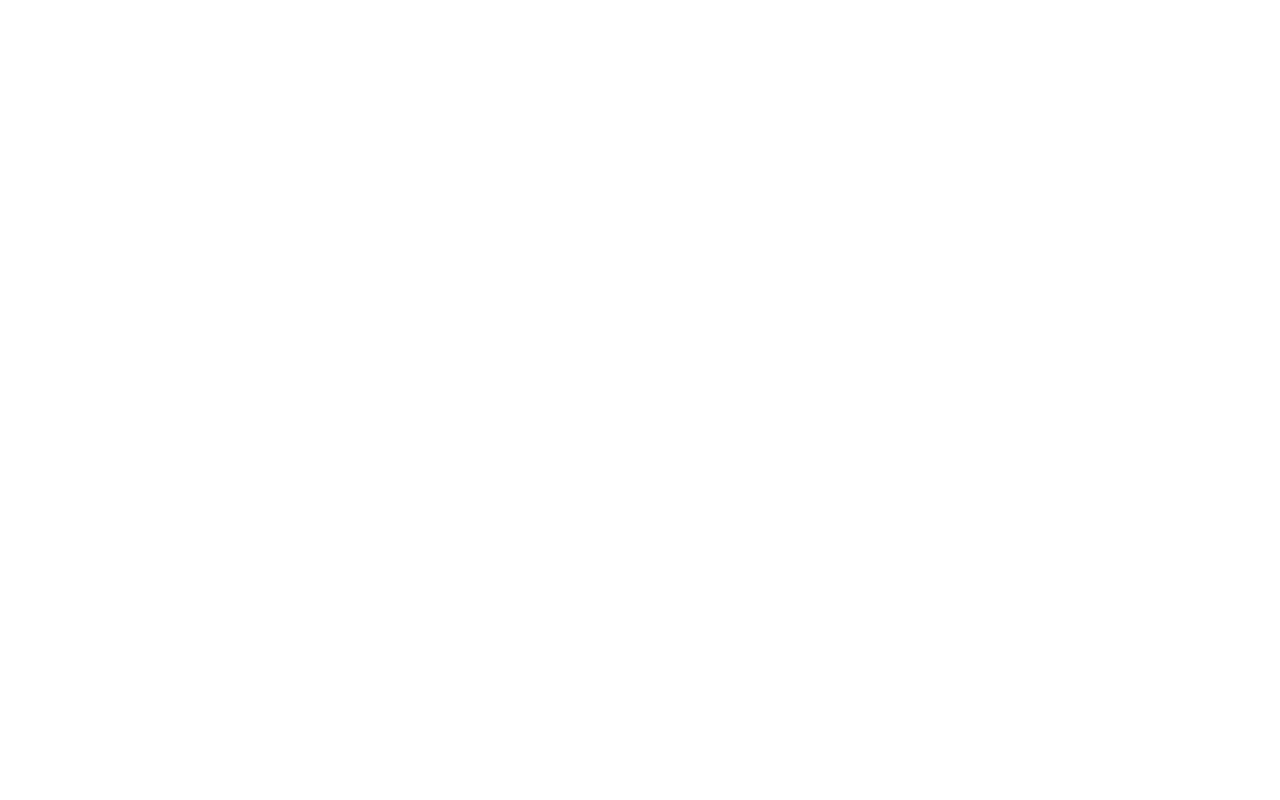
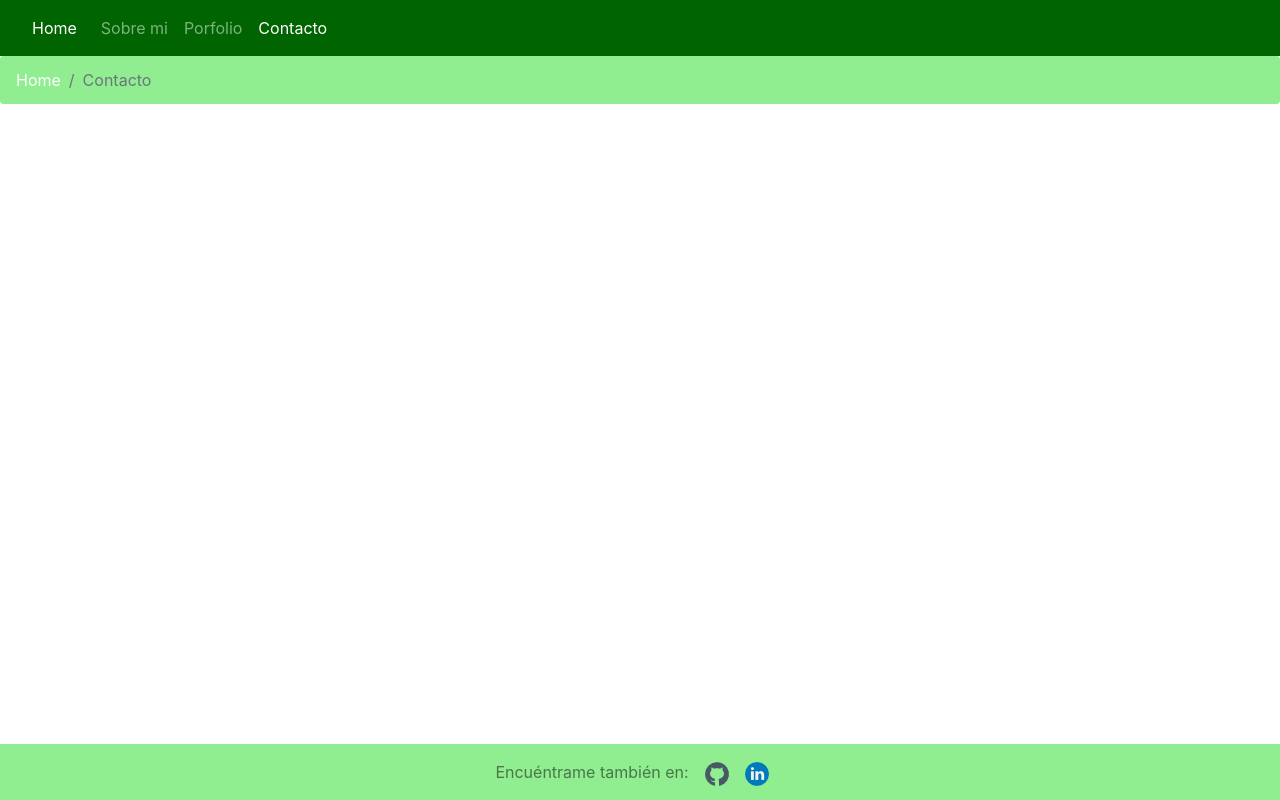
Before and after one commit to diegosuarez-dev/personal-website, a plain HTML site: page contacto.html in a window 1280 px wide. Drawn offline with nearby package versions, Linux system fonts and the light colour scheme.

Commit message:
Iniciando estructura de contacto

```diff
--- a/contacto.html
+++ b/contacto.html
@@ -1,11 +1,59 @@
 <!DOCTYPE html>
 <html lang="en">
+
 <head>
     <meta charset="UTF-8">
     <meta name="viewport" content="width=device-width, initial-scale=1.0">
-    <title>Document</title>
+    <!-- Bootstrap CSS -->
+    <link rel="stylesheet" href="https://stackpath.bootstrapcdn.com/bootstrap/4.4.1/css/bootstrap.min.css"
+        integrity="sha384-Vkoo8x4CGsO3+Hhxv8T/Q5PaXtkKtu6ug5TOeNV6gBiFeWPGFN9MuhOf23Q9Ifjh" crossorigin="anonymous">
+    <link rel="stylesheet" href="css/stylesContacto.css" type="text/css">
+    <title>Contacto</title>
 </head>
+
 <body>
+    <header>
+        <nav class="navbar sticky-top navbar-expand-sm navbar-dark" style="background-color: darkgreen;">
+            <a class="nav-link" href="index.html" target="_self">Home</a>
+            <button class="navbar-toggler" type="button" data-toggle="collapse" data-target="#navbarNavAltMarkup"
+                aria-controls="navbarNavAltMarkup" aria-expanded="false" aria-label="Toggle navigation">
+                <span class="navbar-toggler-icon"></span>
+            </button>
+            <div class="collapse navbar-collapse" id="navbarNavAltMarkup">
+                <div class="navbar-nav">
+                    <a class="nav-item nav-link" href="perfil.html">Sobre mi</a>
+                    <a class="nav-item nav-link" href="porfolio.html">Porfolio</a>
+                    <a class="nav-item nav-link active" href="contacto.html">Contacto <span
+                            class="sr-only">(current)</span></a>
+                </div>
+            </div>
+        </nav>
+        <nav aria-label="breadcrumb">
+            <ol class="breadcrumb">
+                <li class="breadcrumb-item"><a href="index.html">Home</a></li>
+                <li class="breadcrumb-item active" aria-current="page">Contacto</li>
+            </ol>
+        </nav>
+    </header>
 
+    <footer>
+        <nav class="navbar fixed-bottom navbar-light" style="background-color: lightgreen;">
+            <span class="navbar-text">Encuéntrame también en:</span>
+            <a href="https://github.com/diegosuarez-dev" class="navbar-brand"><img src="img/github.png"
+                alt="Logo Github"></a>
+            <a href="https://www.linkedin.com/in/diegosuarezleon/" class="navbar-brand"><img src="img/linkedin.png"
+                alt="Logo Linkedin"></a>
+        </nav>
+    </footer>
+    <script src="https://code.jquery.com/jquery-3.4.1.slim.min.js"
+        integrity="sha384-J6qa4849blE2+poT4WnyKhv5vZF5SrPo0iEjwBvKU7imGFAV0wwj1yYfoRSJoZ+n"
+        crossorigin="anonymous"></script>
+    <script src="https://cdn.jsdelivr.net/npm/popper.js@1.16.0/dist/umd/popper.min.js"
+        integrity="sha384-Q6E9RHvbIyZFJoft+2mJbHaEWldlvI9IOYy5n3zV9zzTtmI3UksdQRVvoxMfooAo"
+        crossorigin="anonymous"></script>
+    <script src="https://stackpath.bootstrapcdn.com/bootstrap/4.4.1/js/bootstrap.min.js"
+        integrity="sha384-wfSDF2E50Y2D1uUdj0O3uMBJnjuUD4Ih7YwaYd1iqfktj0Uod8GCExl3Og8ifwB6"
+        crossorigin="anonymous"></script>
 </body>
+
 </html>
--- /dev/null
+++ b/css/stylesContacto.css
@@ -0,0 +1,15 @@
+a.nav-link, .breadcrumb-item > a {
+    color: white;
+}
+
+ol.breadcrumb {
+    background-color: lightgreen;
+}
+
+footer > .navbar {
+    justify-content: center;
+}
+
+.navbar-text {
+    padding-right: 1em;
+}
```
